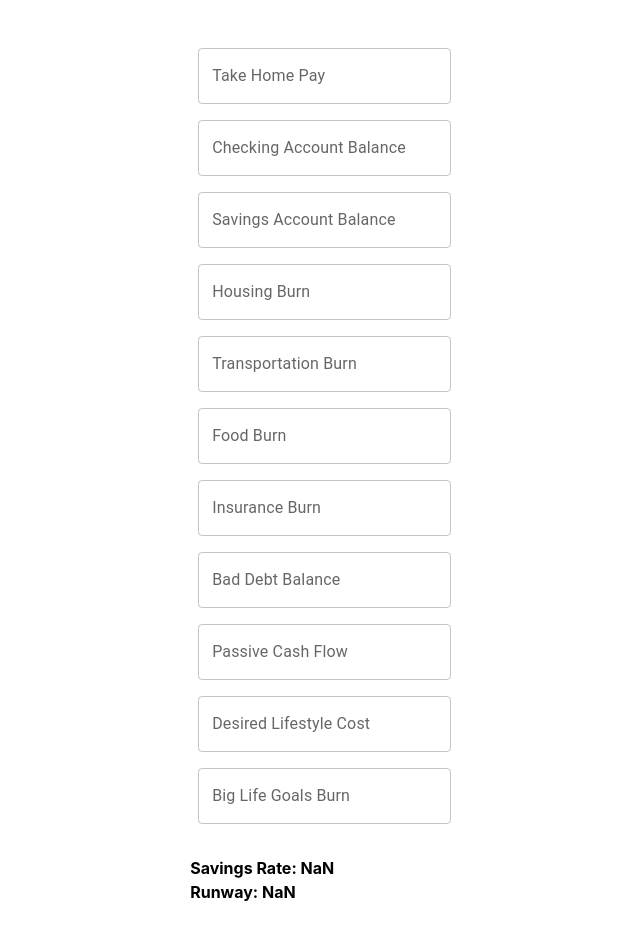
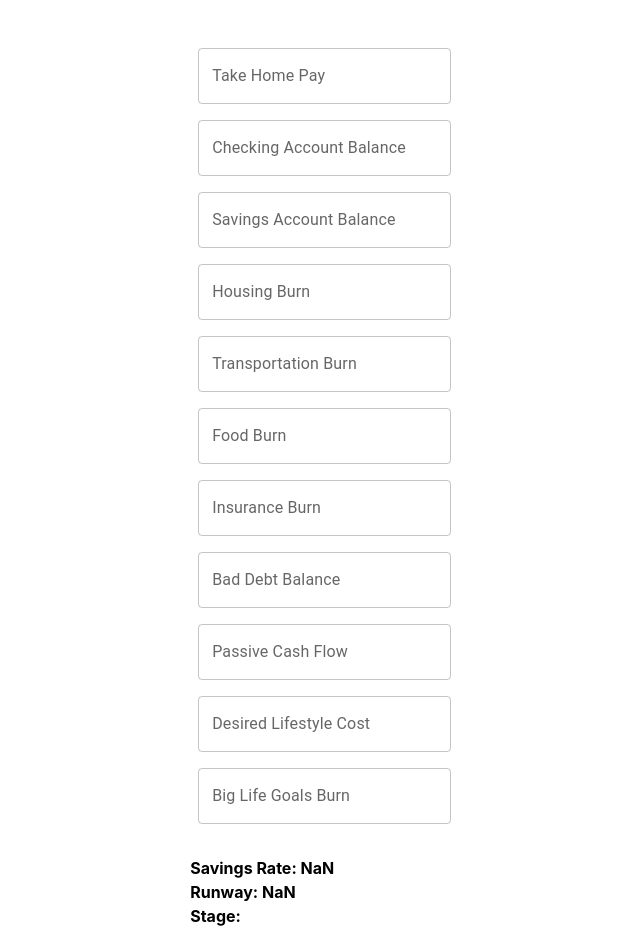
Before and after one commit to EricMoy7/SR50, a React (Create React App) app: page / in a window 1280 px wide. Shown: the top 952 px of the page, without its empty margins (93-733 px from the left). Built offline with nearby package versions, Linux system fonts and the light colour scheme.

Commit message:
Added visual output for stages

```diff
--- a/src/components/FinanceForm.js
+++ b/src/components/FinanceForm.js
@@ -72,9 +72,8 @@ export default function FinanceForm() {
 			...outputData,
 			savingsRate: savingsRate,
 			calcRunway: calcRunway,
+			calcStage: calcStage,
 		});
-
-		console.log(outputData.savingsRate);
 	}, [financialData]);
 
 	return (
@@ -194,6 +193,8 @@ export default function FinanceForm() {
 				<b>Savings Rate: {outputData.savingsRate}</b>
 				<br></br>
 				<b>Runway: {outputData.calcRunway}</b>
+				<br></br>
+				<b>Stage: {outputData.callcStage}</b>
 			</h3>
 		</Box>
 	);
```
